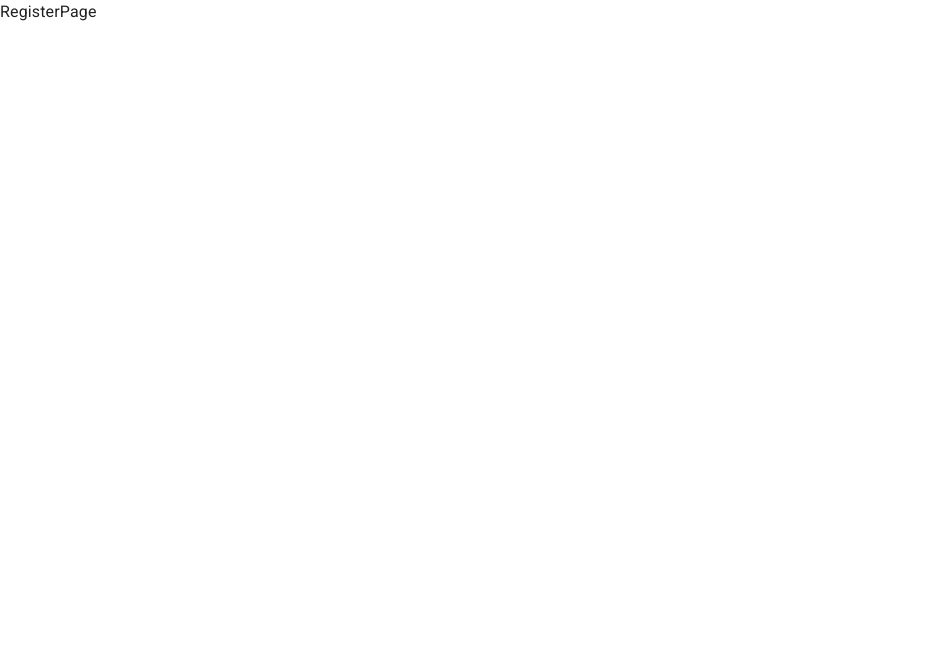
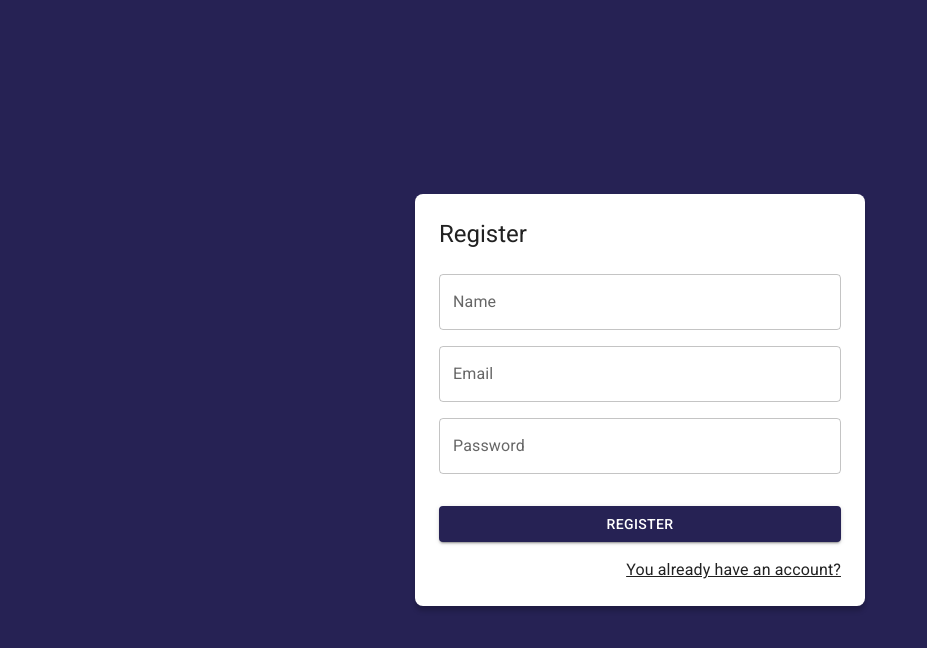
Before and after one commit to Newflaree/licitalab-frontend, a React (Vite) app: page /auth/register in a window 1280 px wide. Shown: the top 648 px of the page, without its empty margins (0-927 px from the left). Built offline with nearby package versions, Linux system fonts and the light colour scheme.

Commit message:
Implemented styles for Auth layout and Auth pages

```diff
--- /dev/null
+++ b/src/auth/layout/AuthLayout.tsx
@@ -0,0 +1,43 @@
+import {
+  Grid,
+  Typography
+} from '@mui/material';
+
+export const AuthLayout = ( { children, title }: any ) => {
+  return (
+    <Grid
+      container
+      spacing={ 0 }
+      direction='column'
+      alignItems='center'
+      justifyContent='center'
+      sx={{
+        minHeight: '100vh',
+        backgroundColor: 'primary.main',
+        p: 4
+      }}
+    >
+      <Grid
+        item
+        className='box-shadow'
+        xs={ 3 }
+        sx={{
+          width: { md: 450 },
+          backgroundColor: 'white',
+          padding: 3,
+          borderRadius: 2
+        }}
+      >
+        <Typography
+          variant='h5'
+          sx={{ mb: 1 }}
+        >
+          { title }
+        </Typography>
+
+        { children }
+
+      </Grid>
+    </Grid>
+  )
+}
--- /dev/null
+++ b/src/auth/layout/index.ts
@@ -0,0 +1 @@
+export * from './AuthLayout';
--- a/src/auth/pages/LoginPage.tsx
+++ b/src/auth/pages/LoginPage.tsx
@@ -1,5 +1,72 @@
+import { Link as RouterLink } from 'react-router-dom';
+// Material UI
+import {
+  Button,
+  Grid,
+  Link,
+  TextField,
+} from '@mui/material';
+// Layout
+import { AuthLayout } from '../layout';
+
 export const LoginPage = () => {
   return (
-    <div>LoginPage</div>
+    <AuthLayout title='Login'>
+
+      <form>
+        <Grid container>
+          <Grid item xs={ 12 } sx={{ mt: 2 }}>
+            <TextField
+              label='Email'
+              type='email'
+              placeholder='What is your email?'
+              fullWidth
+            />
+          </Grid>
+
+          <Grid item xs={ 12 } sx={{ mt: 2 }}>
+            <TextField
+              label='Password'
+              type='password'
+              placeholder='What is your password?'
+              fullWidth
+            />
+          </Grid>
+
+          <Grid
+            container
+            spacing={ 2 }
+            sx={{
+              mb: 2,
+              mt: 2
+            }}
+          >
+            <Grid item xs={ 12 }>
+              <Button
+                variant='contained'
+                fullWidth
+              >
+                Login
+              </Button>
+            </Grid>
+          </Grid>
+
+          <Grid
+            container
+            direction='row'
+            justifyContent='end'
+          >
+            <Link
+              component={ RouterLink }
+              color='inherit'
+              to='/auth/register'
+            >
+              Create an account
+            </Link>
+          </Grid>
+        </Grid>
+      </form>
+
+    </AuthLayout>
   )
 }
--- a/src/auth/pages/RegisterPage.tsx
+++ b/src/auth/pages/RegisterPage.tsx
@@ -1,5 +1,81 @@
+import { Link as RouterLink } from 'react-router-dom';
+// Material UI
+import {
+  Button,
+  Grid,
+  Link,
+  TextField
+} from '@mui/material';
+// Layout
+import { AuthLayout } from '../layout';
+
 export const RegisterPage = () => {
   return (
-    <div>RegisterPage</div>
+    <AuthLayout title='Register'>
+
+      <form>
+        <Grid container>
+          <Grid item xs={ 12 } sx={{ mt: 2 }}>
+            <TextField
+              label='Name'
+              type='text'
+              placeholder='What is your name?'
+              fullWidth
+            />
+          </Grid>
+
+          <Grid item xs={ 12 } sx={{ mt: 2 }}>
+            <TextField
+              label='Email'
+              type='email'
+              placeholder='What is your email?'
+              fullWidth
+            />
+          </Grid>
+
+          <Grid item xs={ 12 } sx={{ mt: 2 }}>
+            <TextField
+              label='Password'
+              type='password'
+              placeholder='What is your password?'
+              fullWidth
+            />
+          </Grid>
+
+          <Grid
+            container
+            spacing={ 2 }
+            sx={{
+              mb: 2,
+              mt: 2
+            }}
+          >
+            <Grid item xs={ 12 }>
+              <Button
+                variant='contained'
+                fullWidth
+              >
+                Register
+              </Button>
+            </Grid>
+          </Grid>
+
+          <Grid
+            container
+            direction='row'
+            justifyContent='end'
+          >
+            <Link
+              component={ RouterLink }
+              color='inherit'
+              to='/auth/login'
+            >
+              You already have an account?
+            </Link>
+          </Grid>
+        </Grid>
+      </form>
+
+    </AuthLayout>
   )
 }
--- a/src/styles.css
+++ b/src/styles.css
@@ -0,0 +1,3 @@
+.box-shadow {
+  box-shadow: 0px 5px 5px rgba( 0, 0, 0, 0.2 );
+}
```
